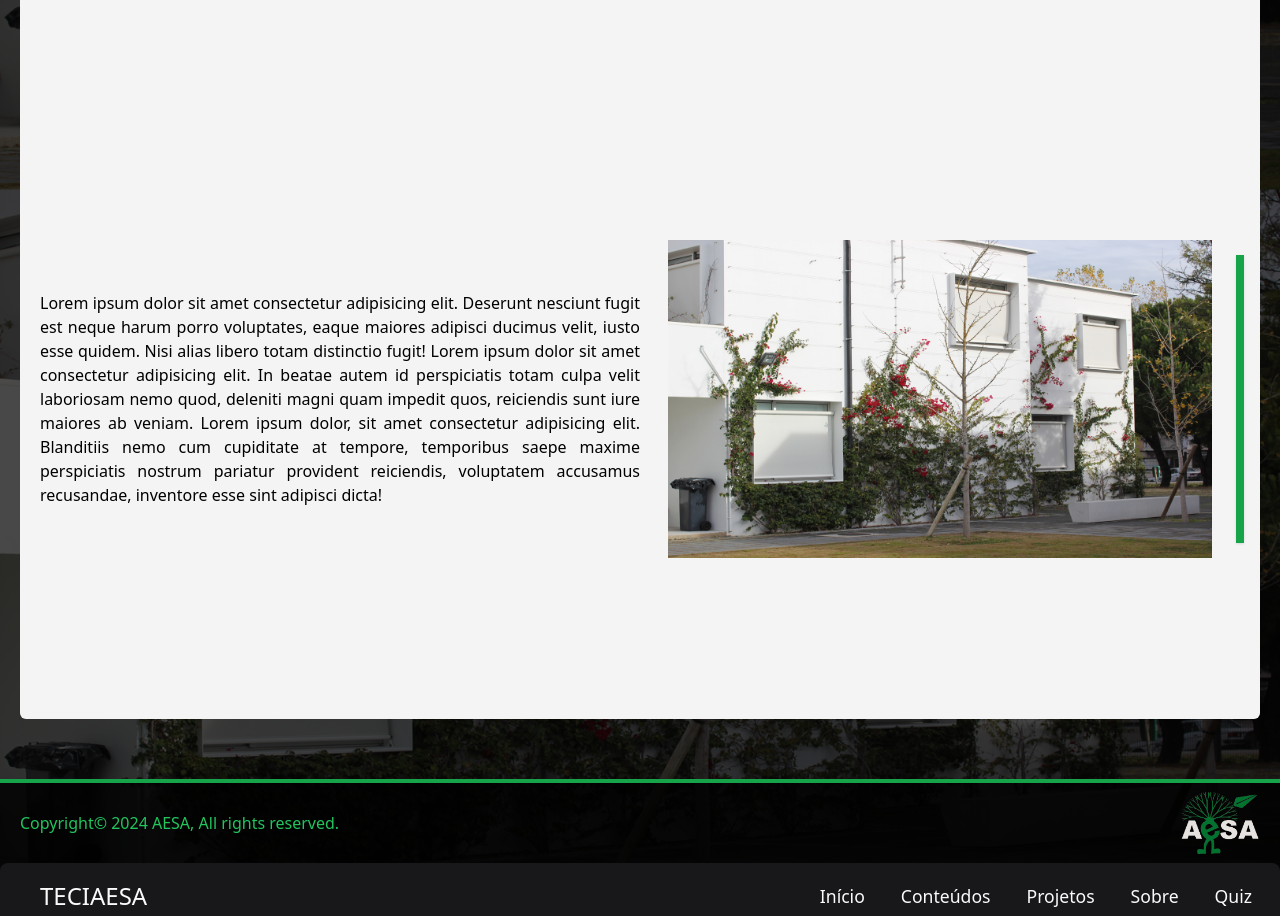
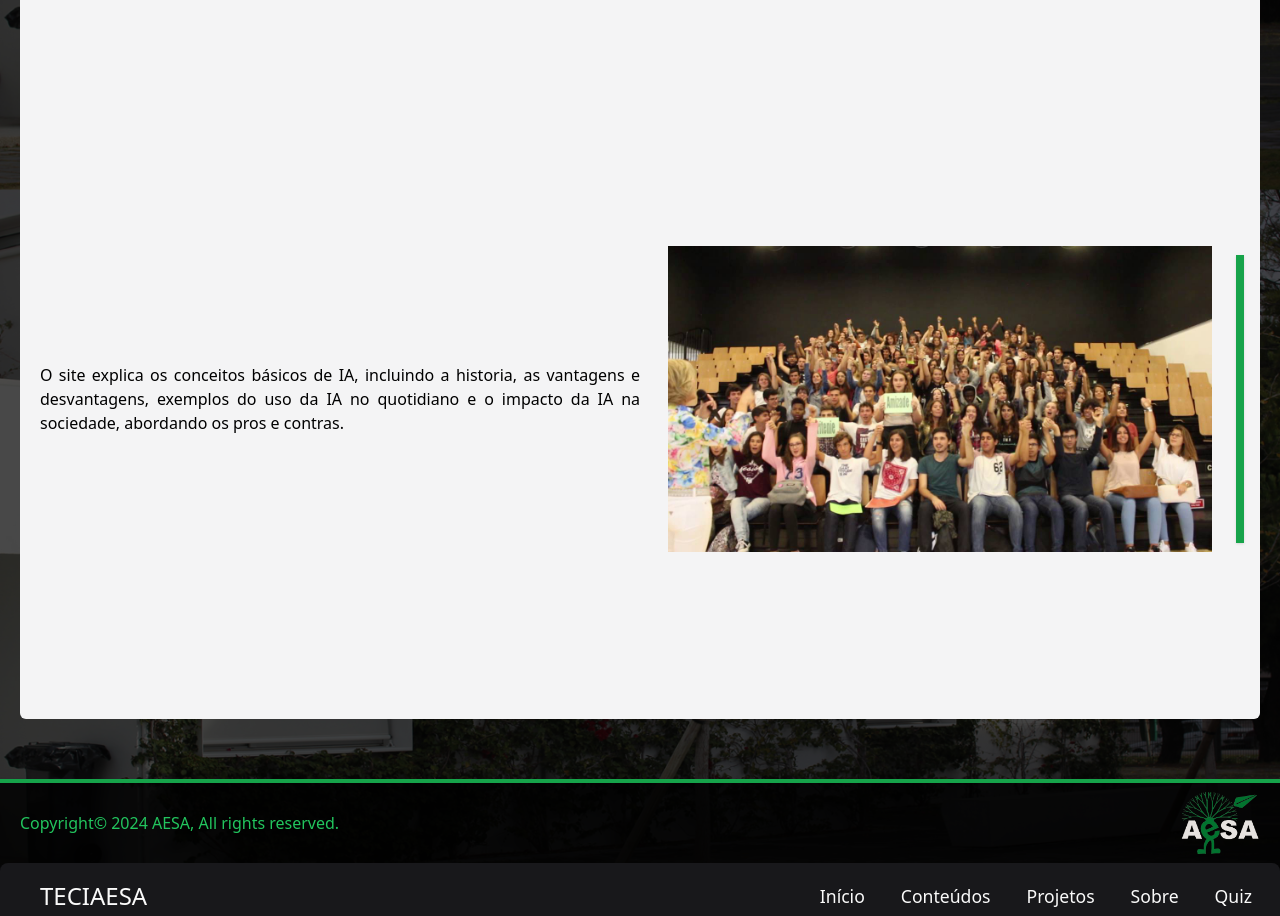
Before and after one commit to OVasconceloss/dac-website-23-24, a React (Vite) app: page / in a window 1280 px wide. Shown: the part 2029-2945 px from the top of the page. Built offline with nearby package versions, Linux system fonts and the light colour scheme.

Commit message:
:sparkles: feat: add the elements for the content of the last goal of the site

```diff
--- a/src/pages/home.jsx
+++ b/src/pages/home.jsx
@@ -1,5 +1,6 @@
 import { Header } from "../components/header/header";
 import { Footer } from "../components/footer/footer";
+import imageTwo from "../assets/school-image-2.jpg";
 import { Objective } from "../components/objective/objective";
 
 const Home = () => {
@@ -21,7 +22,16 @@ const Home = () => {
           <h1 className="text-4xl text-center">Objetivos do Projeto</h1>
           <Objective />
           <Objective isInverted={true}/>
-          <Objective />
+          <div className="flex items-center space-x-5">
+            <p className="text-justify">
+              O site explica os conceitos básicos de IA, incluindo a historia, as vantagens e desvantagens,
+              exemplos do uso da IA no quotidiano e o impacto da IA na sociedade, abordando os pros e contras.
+            </p>
+            <img src={imageTwo} alt="Objective One" className="object-scale-down max-h-full w-[35rem] h-[35rem] p-2 rounded-md z-10" />
+            <div class="bg-opacity-25 flex justify-center items-center">
+              <div class="absolute bg-green-600 w-[0.5rem] h-72 shadow z-0"></div>
+            </div>
+          </div>
         </article>
       </section>
       <Footer />
```
